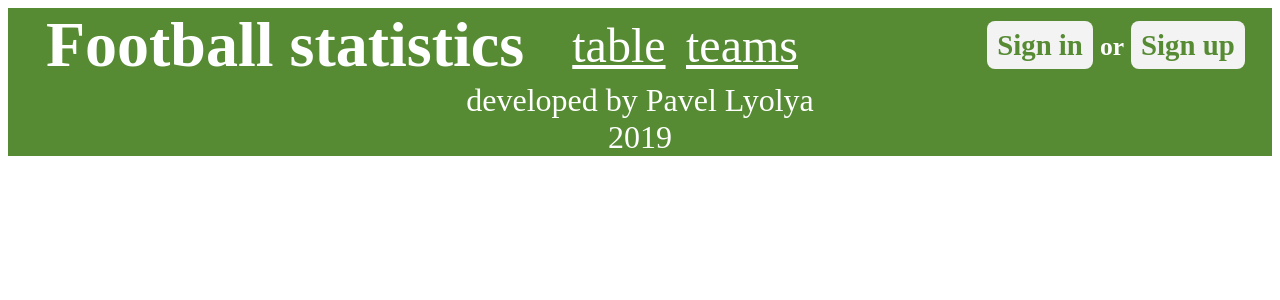
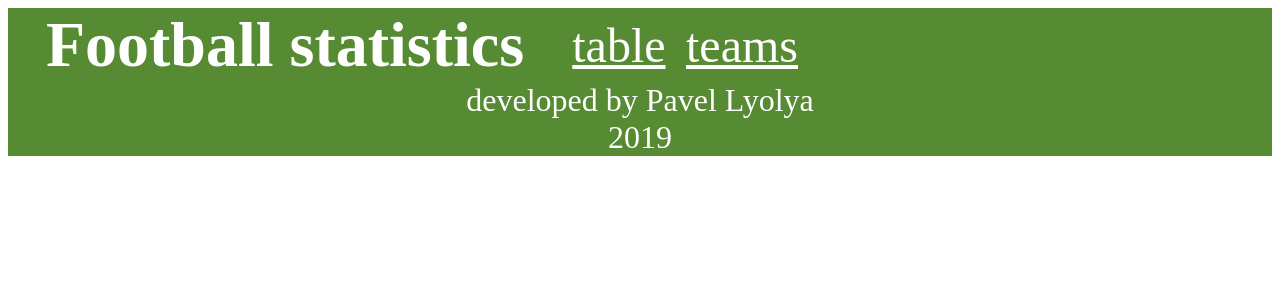
Before and after one commit to pavelLyolya/Medical-research, a React app: page / in a window 1280 px wide. Shown: the top 300 px of the page. Built offline with nearby package versions, Linux system fonts and the light colour scheme.

Commit message:
perf: delete signing component

```diff
--- a/src/app/components/Header/Header.js
+++ b/src/app/components/Header/Header.js
@@ -1,14 +1,14 @@
 import React from 'react';
 import Logo from './Logo';
 import NavigationContainer from '../../containers/NavigationContainer';
-import Signing from './Signing';
+// import Signing from './Signing';
 import '../../../css/Header.scss';
 
 const Header = () => (
     <header className='appHeader'>
         <Logo />
         <NavigationContainer />
-        <Signing />
+        {/* <Signing /> */}
     </header>
 );
 
```
